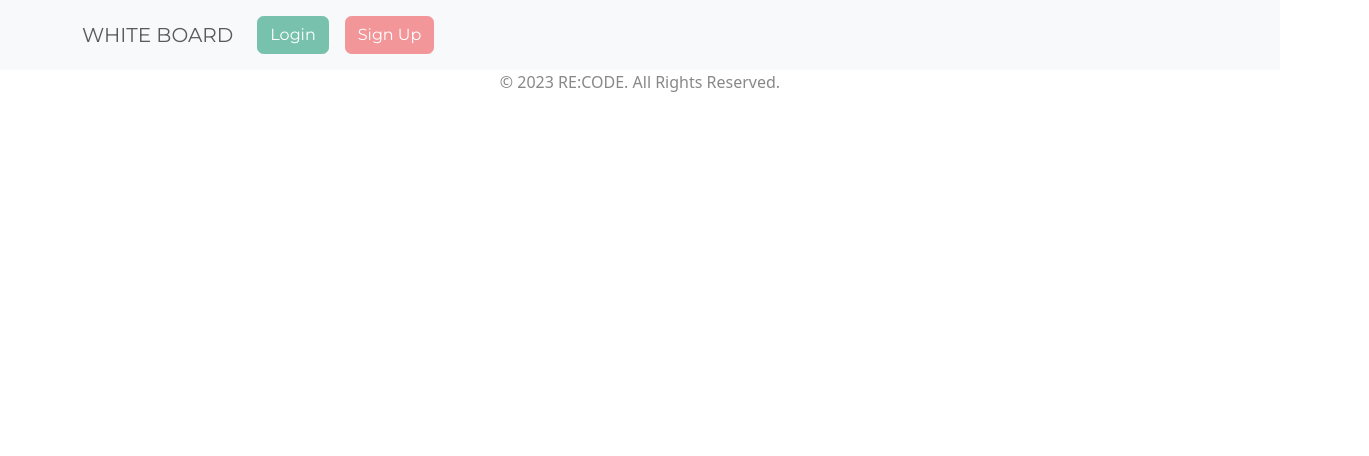
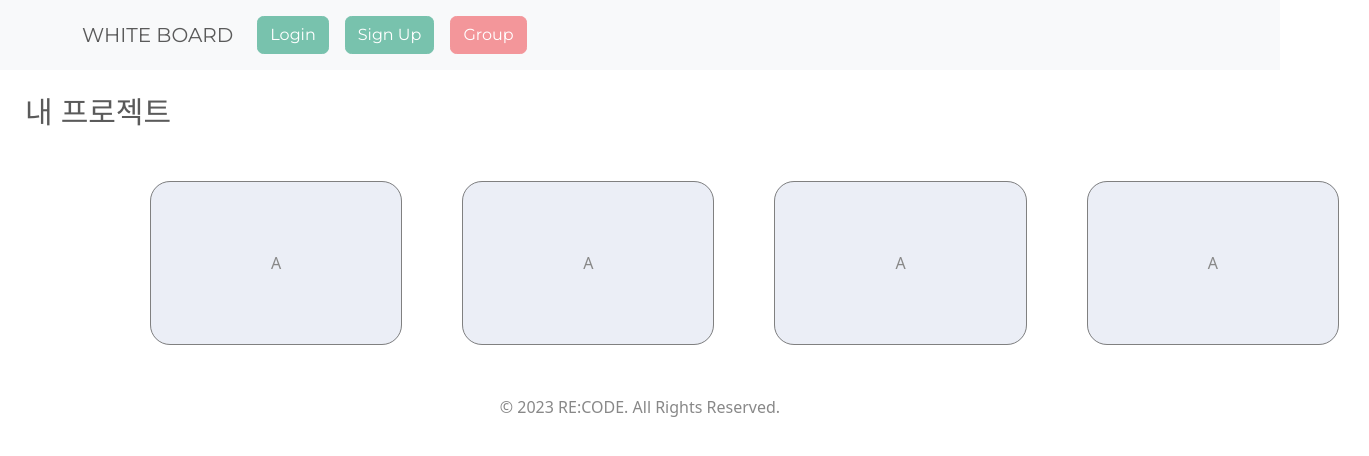
Before and after one commit to Recode-Team/frontend, a React (Create React App) app: page /group in a window 1280 px wide. Shown: the top 456 px of the page, 1369 px wide, since content can reach past the window. Built offline with nearby package versions, Linux system fonts and the light colour scheme.

Commit message:
Refactor
home, creategroup merge

```diff
--- a/package.json
+++ b/package.json
@@ -3,6 +3,8 @@
   "version": "0.1.0",
   "private": true,
   "dependencies": {
+    "@material-ui/core": "^4.12.4",
+    "@material-ui/icons": "^4.11.3",
     "@testing-library/jest-dom": "^5.16.5",
     "@testing-library/react": "^13.4.0",
     "@testing-library/user-event": "^13.5.0",
@@ -11,7 +13,9 @@
     "react": "^18.2.0",
     "react-bootstrap": "^2.7.2",
     "react-dom": "^18.2.0",
+    "react-icons": "^4.8.0",
     "react-redux": "^8.0.5",
+    "react-router-dom": "^6.10.0",
     "react-scripts": "5.0.1",
     "redux": "^4.2.1",
     "redux-promise": "^0.6.0",
--- a/src/App.js
+++ b/src/App.js
@@ -1,19 +1,28 @@
-import Header from "./layouts/Header";
+import React from 'react';
+import Main from './pages/Main';
+import Layout from "./layouts/Layout";
+import Group from "./pages/CreateGroup"
+import { BrowserRouter, Routes, Route } from 'react-router-dom';
+
+import Header from './layouts/Header';
 import Footer from './layouts/Footer';
 
 function App() {
   return (
-    <div>
-      <header>
+    // <Layout>
+    //   <Main />
+    //   {/* <Route path="/group" element={<Group />} /> */}
+    // </Layout>
+    <BrowserRouter>
+      <div>
         <Header />
-      </header>
-      <main>
-
-      </main>
-      <footer>
+        <Routes>
+          <Route path="/" element={<Main />} />
+          <Route path="/group" element={<Group />} />
+        </Routes>
         <Footer />
-      </footer>
-    </div>
+      </div>
+    </BrowserRouter>
   );
 }
 
--- a/src/layouts/Header.js
+++ b/src/layouts/Header.js
@@ -1,11 +1,16 @@
 import React, {useState} from 'react'
 import { Nav, Navbar, Button, Container } from "react-bootstrap";
+import { useNavigate } from "react-router-dom";
 import SignUp from '../modals/SignUp';
 import Login from '../modals/Login';
 
 const Header = () => {
   const [signUpOn, setSignUpOn] = useState(false);
   const [loginOn, setLoginOn] = useState(false);
+  const navigate = useNavigate();
+  const goToGroup = () => {
+    navigate('/group');
+  }
   return (
     <>
     <SignUp show={signUpOn} onHide={() => setSignUpOn(false)} />
@@ -21,7 +26,10 @@ const Header = () => {
                             <Button variant="primary" onClick={() => setLoginOn(true)}>Login</Button>
                         </Nav.Link>
                         <Nav.Link>
-                            <Button variant="secondary" onClick={() => setSignUpOn(true)}>Sign Up</Button>
+                            <Button variant="primary" onClick={() => setSignUpOn(true)}>Sign Up</Button>
+                        </Nav.Link>
+                        <Nav.Link>
+                            <Button variant="secondary" onClick={() => goToGroup(true)}>Group</Button>
                         </Nav.Link>
                     </Nav>
                 </Navbar.Collapse>
--- /dev/null
+++ b/src/layouts/Layout.js
@@ -0,0 +1,15 @@
+import React from 'react'
+import Header from './Header';
+import Footer from './Footer';
+
+const Layout = ({ children }) => {
+  return (
+    <>
+        <Header />
+        {children}
+        <Footer />
+    </>
+  )
+};
+
+export default Layout
--- /dev/null
+++ b/src/pages/CreateGroup.js
@@ -0,0 +1,42 @@
+import React from 'react';
+import groupStyle from './style_group';
+import { HiUserCircle } from "react-icons/hi";
+
+const Group = () => {
+    const gStyle = groupStyle();
+
+    return(
+        <>
+
+            {/* <div className={gStyle.head}>
+                <span className={gStyle.wb1}>WhiteBoard</span>
+                <span className={gStyle.wbIcon}><HiUserCircle/></span>
+                <span className={gStyle.wb2}>내프로젝트</span>
+            </div> */}
+
+            <div>
+                <h1 className={gStyle.myPJ}>내 프로젝트</h1>
+                <div className={gStyle.pjp}>
+                    <div className={gStyle.ph}>
+                        <div className={gStyle.pj}>A</div>
+
+                    </div>
+                    <div className={gStyle.ph}>
+                        <div className={gStyle.pj}>A</div>
+
+                    </div>
+                    <div className={gStyle.ph}>
+                        <div className={gStyle.pj}>A</div>
+
+                    </div>
+                    <div className={gStyle.ph}>
+                        <div className={gStyle.pj}>A</div>
+
+                    </div>
+                </div>
+            </div>
+        </>
+    )
+}
+
+export default Group;
--- /dev/null
+++ b/src/pages/Main.js
@@ -0,0 +1,10 @@
+import React from 'react'
+import { Container } from "react-bootstrap";
+
+function Main() {
+  return (
+    <Container style={{ minHeight: "75vh" }}>Main Page</Container>
+  )
+}
+
+export default Main
--- /dev/null
+++ b/src/pages/style_group.js
@@ -0,0 +1,72 @@
+import { makeStyles } from "@material-ui/core";
+
+const groupStyle = makeStyles((theme)=>({
+    head:{
+        height: '50px',
+        background: 'FFFFFF',
+        border:'1px solid gray'
+    },
+
+    wb1:{
+        margin:'10px',
+        marginLeft:'20px',
+        float:'left',
+        display: 'flex',
+        color:'#c7d2f9',
+        fontSize:'30px'
+
+    },
+
+    wb2:{
+        margin:'10px',
+        float:'right',
+        display:'flex',
+        fontSize:'20px',
+
+    },
+
+    wbIcon:{
+        margin:'10px',
+        float:'right',
+        display:'flex',
+        fontSize:'20px',
+
+    },
+
+    myPJ:{
+        fontSize:'30px',
+        margin:'25px',
+    },
+
+    pjp:{
+        textAlign: 'center',
+        height:'auto',
+        margin:'120px'
+
+    },
+
+    ph:{
+        display:'inline',
+        height:'90px',
+        width:'120px',
+
+    },
+
+    pj:{
+        display:'inline',
+        padding:'70px 120px',
+        margin:'30px',
+        backgroundColor:'#ebeef6',
+        border:'1px solid gray',
+        borderRadius:'20px',
+
+    },
+
+    a:{
+        display:'inline',
+        width:'20px'
+    }
+
+}))
+
+export default groupStyle
```
Also changed, not shown: 2 other files (tests, documents, lock files or other folders).
